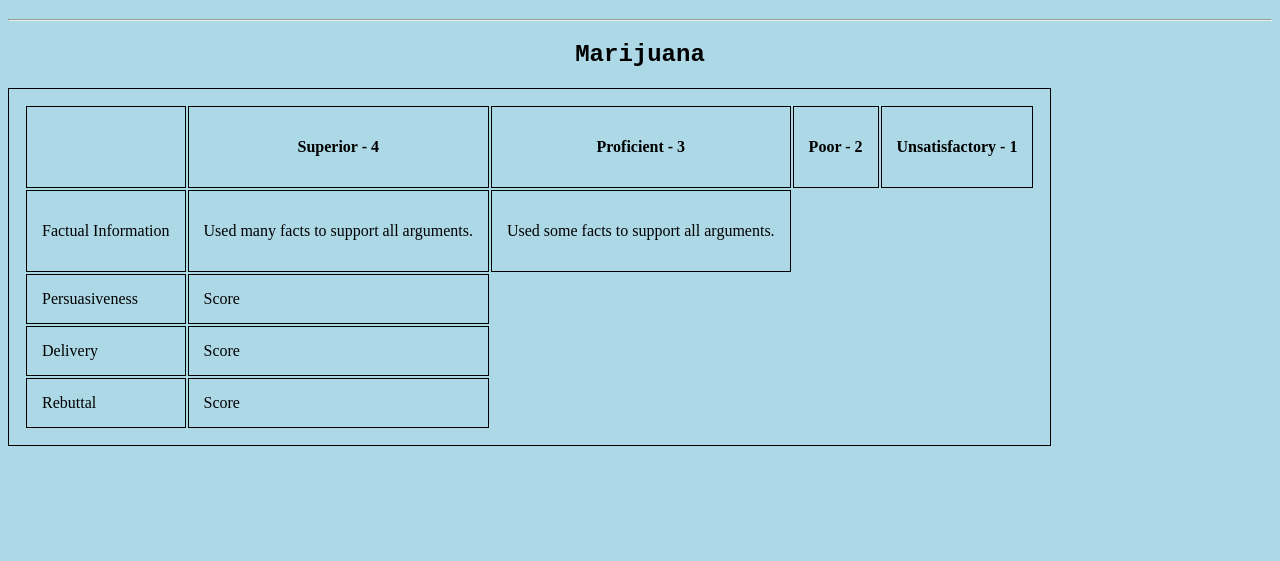
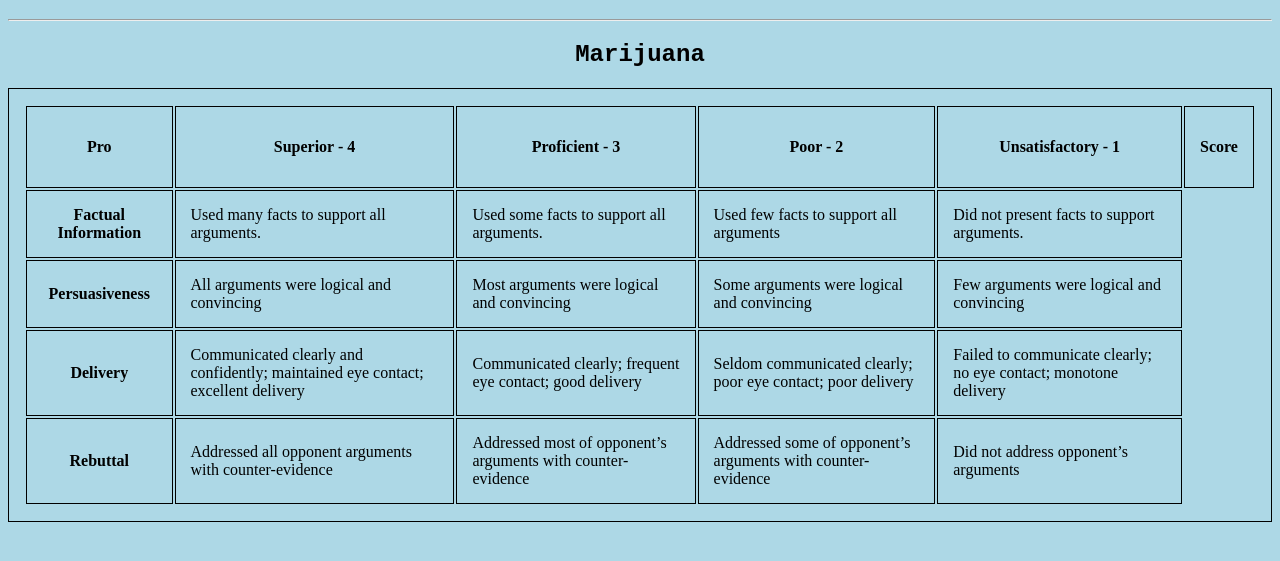
Before and after one commit to ramsgoli/front-page, a plain HTML site: page acdecpolls.html in a window 1280 px wide. Shown: the part 61-622 px from the top of the page. Drawn offline with nearby package versions, Linux system fonts and the light colour scheme; a script that the page names is missing.

Commit message:
new google auth

```diff
--- a/acdecpolls.html
+++ b/acdecpolls.html
@@ -5,12 +5,14 @@
 	<script src='https://ajax.googleapis.com/ajax/libs/jquery/1.11.1/jquery.min.js'></script>
 
 	<script>
+
 		var argRef = new Firebase("https://acdecpolls.firebaseio.com/");
-        argRef.authWithOAuthRedirect("google", function(error) {
+        argRef.authWithOAuthPopup("google", function(error, authData) {
              if (error) {
                  console.log("Login Failed", error);
              }
              else {
+                console.log("Authenticated successfully with payload: " authData);
              }
          });
 
@@ -49,32 +51,44 @@
 
     <table style="width:800">
 		<tr>
-			<td></td>
+			<th>Pro</th>
             <th><p>Superior - 4</p></th>
             <th><p>Proficient - 3</p></th>
             <th><p>Poor - 2</p></th>
             <th><p>Unsatisfactory - 1</p></th>
+            <th><p>Score</p></td>
 		</tr>
 
         <tr>
-            <td><p>Factual Information</p></td>
+            <th>Factual Information</th>
             <td>Used many facts to support all arguments.</td>
             <td>Used some facts to support all arguments.</td>
+            <td>Used few facts to support all arguments</td>
+            <td>Did not present facts to support arguments.</td>
         </tr>
 
         <tr>
-            <td>Persuasiveness</td>
-            <td>Score</td>
+            <th>Persuasiveness</th>
+            <td>All arguments were logical and convincing</td>
+            <td>Most arguments were logical and convincing</td>
+            <td>Some arguments were logical and convincing</td>
+            <td>Few arguments were logical and convincing</td>
         </tr>
 
         <tr>
-            <td>Delivery</td>
-            <td>Score</td>
+            <th>Delivery</th>
+            <td>Communicated clearly and confidently; maintained eye contact; excellent delivery</td>
+            <td>Communicated clearly; frequent eye contact; good delivery</td>
+            <td>Seldom communicated clearly; poor eye contact; poor delivery</td>
+            <td>Failed to communicate clearly; no eye contact; monotone delivery</td>
         </tr>
 
         <tr>
-            <td>Rebuttal</td>
-            <td>Score</td>
+            <th>Rebuttal</th>
+            <td>Addressed all opponent arguments with counter-evidence</td>
+            <td>Addressed most of opponent’s arguments with counter-evidence</td>
+            <td>Addressed some of opponent’s arguments with counter-evidence</td>
+            <td>Did not address opponent’s arguments</td>
         </tr>
 
 	</table>
```
Also changed, not shown: 2 other files.
